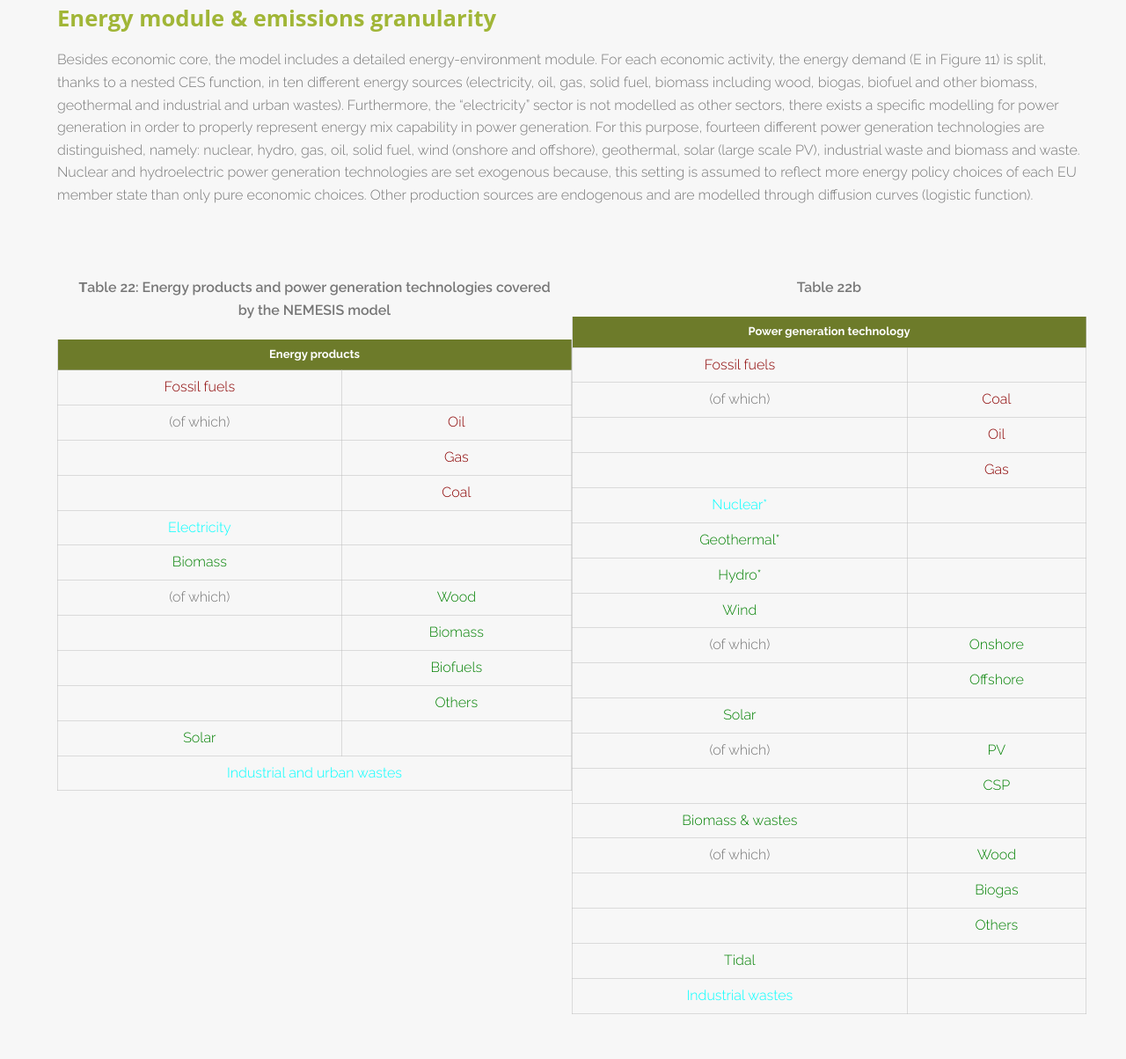
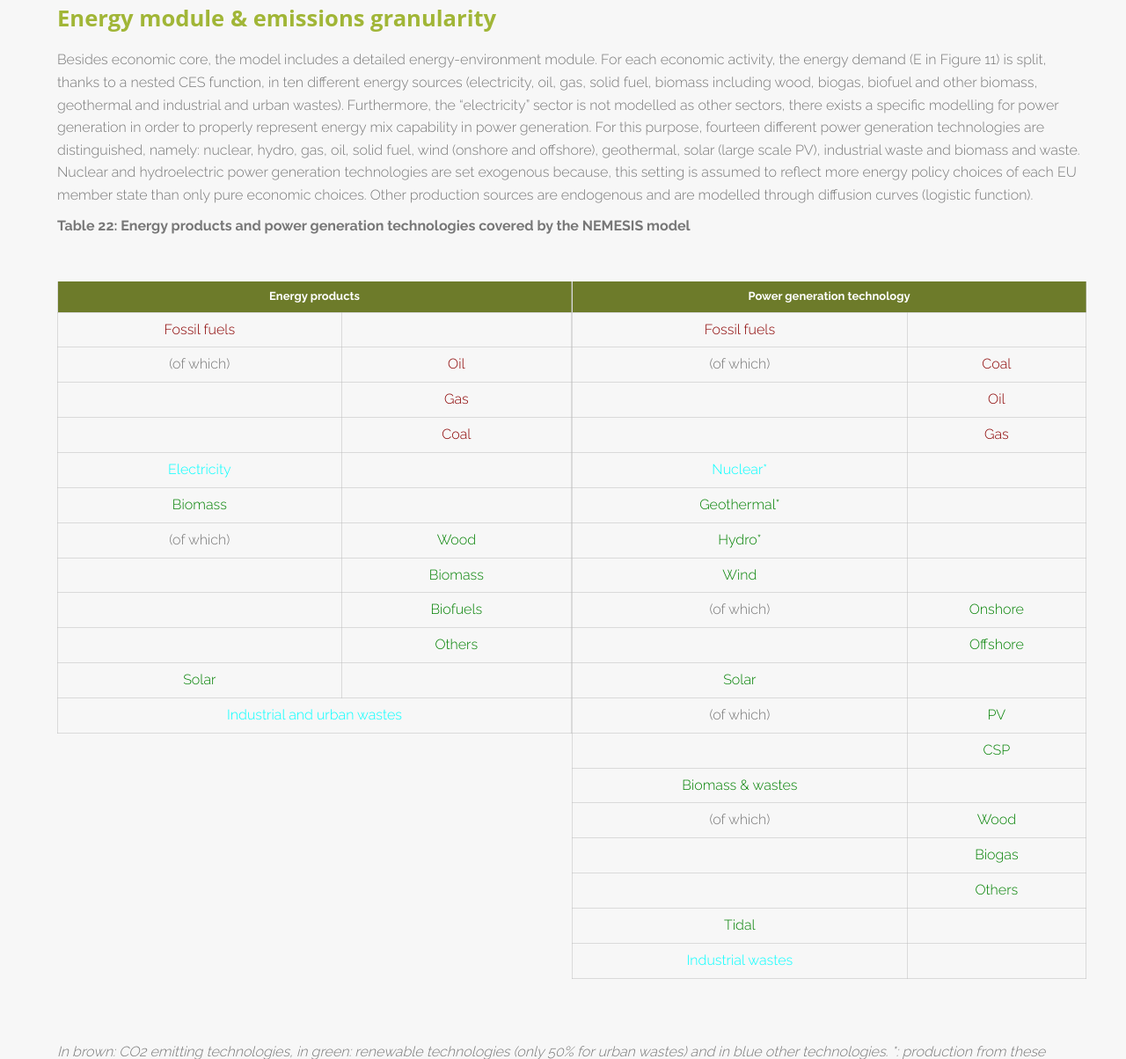
Before and after one commit to sskalidakis/i2am_paris, a Django app: template i2amparis_main/templates/i2amparis_main/detailed_nemesis.html in a window 1280 px wide. Shown: the part 3460-4664 px from the top of the page at 88% size. Run offline with Django 3.2, Linux system fonts and the light colour scheme; the template is opened without the code that fills it, so the values that code supplies are empty; some libraries are stand-ins or nearby versions.

Commit message:
fix the title of table 22

```diff
--- a/i2amparis_main/templates/i2amparis_main/detailed_nemesis.html
+++ b/i2amparis_main/templates/i2amparis_main/detailed_nemesis.html
@@ -650,8 +650,11 @@
                                 and are modelled through diffusion curves (logistic function).
                             </p>
 
+                            <div class="wrapper_table">
+
+                                <b>Table 22: Energy products and power generation technologies covered by the NEMESIS model</b>
                             <div class="my_table table-responsive" style="width: 50%; height:100%; float: left">
-                                {#                              <div class="inline">#}
+
 
                                 <table class="table" width="50%">
                                     <thead>
@@ -714,13 +717,11 @@
 
 
                                     </tbody>
-                                    <caption>
-                                        Τable 22: Energy products and power generation technologies covered by the NEMESIS model
-                                    </caption>
+
                                 </table>
                             </div>
                             <div class="my_table table-responsive" style="width: 50%; height: 100%; float: right">
-                                {#                                   <div class="inline">#}
+
 
                                 <table class="table" width="50%">
                                     <thead>
@@ -809,10 +810,9 @@
 
 
                                     </tbody>
-                                    <caption>
-                                        Table 22b
-                                    </caption>
+
                                 </table>
+                            </div>
                             </div>
                         </section>
                     </div>
```
